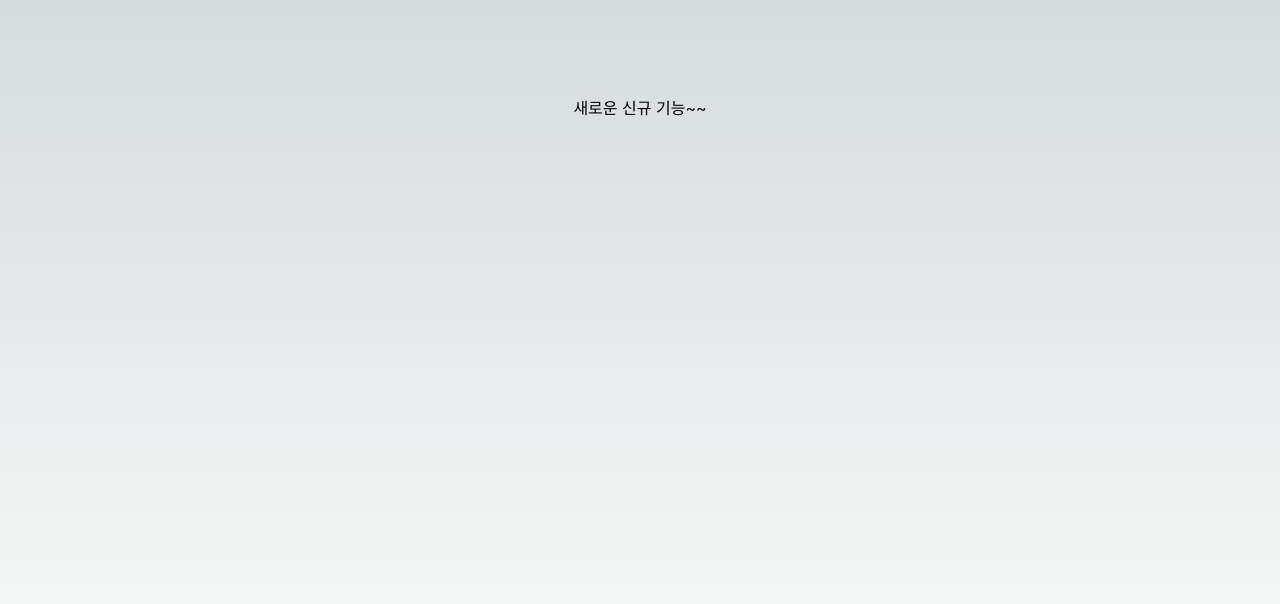
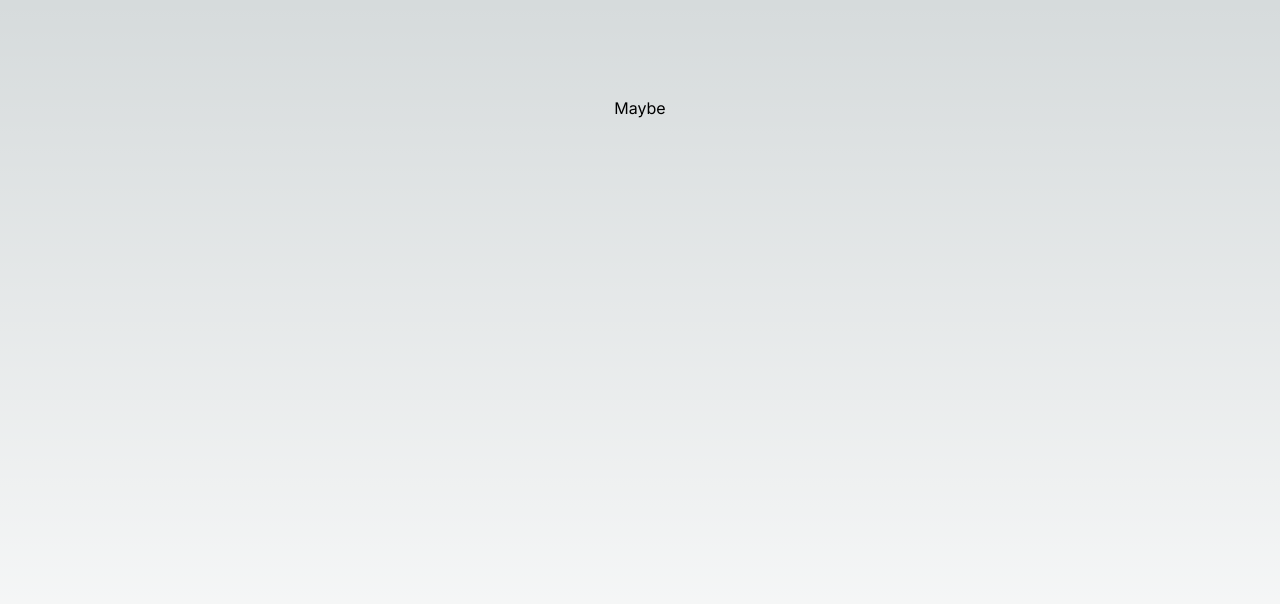
Before and after one commit to styleai-luke/test-flow, a Next.js app: page / in a window 1280 px wide. Shown: the top 604 px of the page. Built offline with nearby package versions, Linux system fonts and the light colour scheme.

Commit message:
feat: maybe

```diff
--- a/src/app/page.tsx
+++ b/src/app/page.tsx
@@ -1,7 +1,7 @@
 export default function Home() {
   return (
     <main className="flex min-h-screen flex-col items-center justify-between p-24">
-      새로운 신규 기능~~
+      Maybe
     </main>
   );
 }
```
